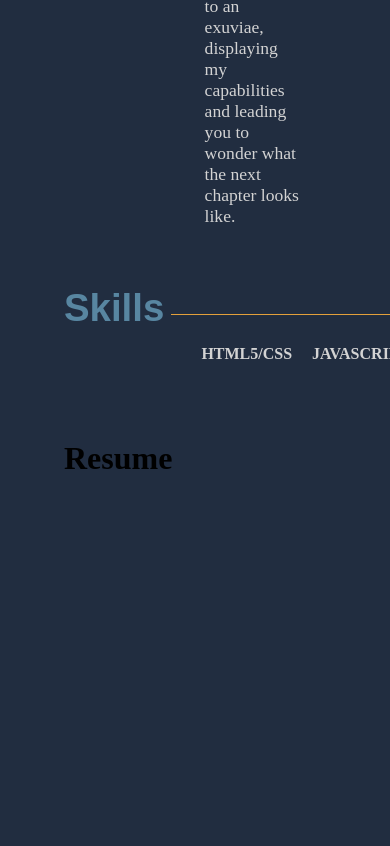
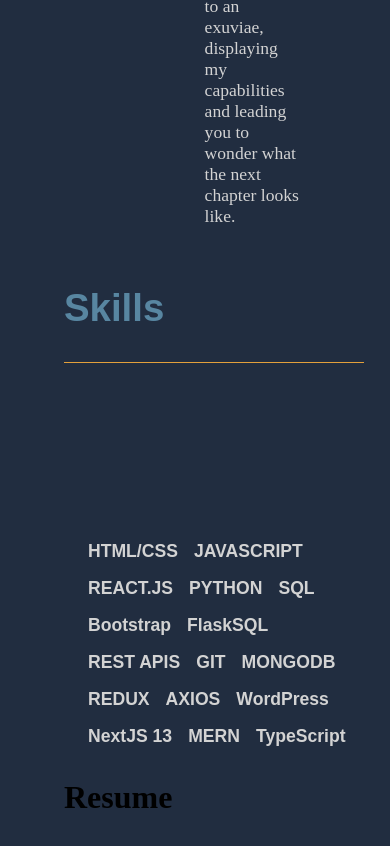
Before and after one commit to mllrdnl/exuviae-portfolio, a Next.js app: page /about in a window 390 px wide. Shown: the part 2538-3384 px from the top of the page. Before the commit the page ends 3047 px from the top, so only its background shows below. Built offline with nearby package versions, Linux system fonts and the light colour scheme; a web font is replaced by a local one.

Commit message:
[added] project card

```diff
--- a/app/about/page.tsx
+++ b/app/about/page.tsx
@@ -51,19 +51,40 @@ const about = () => {
             <h1 className={styles.aboutH1}>Skills</h1>
           </div>
           <div className={styles.skillsContent}>
+            <div>
+              <svg
+                // id="Layer_1"
+                // data-name="Layer 1"
+                xmlns="http://www.w3.org/2000/svg"
+              >
+                <line
+                  className={styles.goldLine}
+                  width="1862"
+                  height="4.08"
+                  x1="0"
+                  y1="0"
+                  x2="600"
+                  y2="0"
+                />
+              </svg>
+            </div>
             <div className={styles.skillsText}>
-              <h4>HTML5/CSS</h4>
-              <h4>JAVASCRIPT</h4>
-              <h4>REACT.JS</h4>
-              <h4>PYTHON</h4>
-              <h4>SQL</h4>
-              <h4>Bootstrap</h4>
-              <h4>FlaskSQL</h4>
-              <h4>REST APIS</h4>
-              <h4>GIT</h4>
-              <h4>MONGODB</h4>
-              <h4>REDUX</h4>
-              <h4>AXIOS</h4>
+              <h4 className={styles.skill}>HTML/CSS</h4>
+              <h4 className={styles.skill}>JAVASCRIPT</h4>
+              <h4 className={styles.skill}>REACT.JS</h4>
+              <h4 className={styles.skill}>PYTHON</h4>
+              <h4 className={styles.skill}>SQL</h4>
+              <h4 className={styles.skill}>Bootstrap</h4>
+              <h4 className={styles.skill}>FlaskSQL</h4>
+              <h4 className={styles.skill}>REST APIS</h4>
+              <h4 className={styles.skill}>GIT</h4>
+              <h4 className={styles.skill}>MONGODB</h4>
+              <h4 className={styles.skill}>REDUX</h4>
+              <h4 className={styles.skill}>AXIOS</h4>
+              <h4 className={styles.skill}>WordPress</h4>
+              <h4 className={styles.skill}>NextJS 13</h4>
+              <h4 className={styles.skill}>MERN</h4>
+              <h4 className={styles.skill}>TypeScript</h4>
             </div>
           </div>
         </div>
--- a/app/styles/aboutPage.module.css
+++ b/app/styles/aboutPage.module.css
@@ -20,6 +20,8 @@
   font-style: normal;
   color: #5886a1;
   font-size: 2.4rem;
+  margin: 0;
+  padding: 0;
 }
 
 .aboutContent {
@@ -36,7 +38,7 @@
   font-size: 1.1rem;
 }
 
-.aboutSkills {
+/* .aboutSkills {
   display: flex;
   flex-direction: row;
 }
@@ -62,8 +64,63 @@
   margin: 1.8rem;
   border-top: 1px solid #e3a03b;
   padding: 20px;
+} */
+
+.aboutSkills {
+  display: grid;
+  grid-template-columns: 1fr 12fr;
+  gap: 1.5rem;
 }
 
-/* @media screen and (min-width: 320px) and (max-width: 425px) {
+/* .skillsHeader {
+  border: 1px solid gray;
+} */
 
-} */
+.skillsContent {
+  border-top: 1px solid #e3a03b;
+  margin-top: 2rem;
+  /* padding-top: 1.5rem; */
+}
+
+.skillsText {
+  display: flex;
+  flex-direction: row;
+  flex-wrap: wrap;
+  padding-left: 1.5rem;
+  padding-bottom: 1.5rem;
+}
+
+.goldLine {
+  fill: #e3a03b;
+}
+
+.skill {
+  font-family: "espiritu", sans-serif;
+  color: lightgray;
+  font-size: 1.1rem;
+  /* border: 1px solid gray; */
+  margin-top: 1.5rem;
+  margin-right: 1.5rem;
+  padding: 0.5rem;
+}
+
+@media screen and (min-width: 320px) and (max-width: 425px) {
+  .aboutSkills {
+    display: grid;
+    grid-template-columns: 1fr;
+    gap: 1rem;
+  }
+
+  .skillsContent {
+    margin-top: 1rem;
+  }
+
+  .skillsText {
+    padding-left: 1rem;
+    padding-top: 1rem;
+  }
+
+  .skill {
+    margin: 0;
+  }
+}
```
Also changed, not shown: app/components/ProjCard.tsx (added, +20 -0 lines), app/projects/page.tsx (+8 -0 lines), app/styles/ProjCard.module.css (added, +35 -0 lines), app/styles/projectPage.module.css (+31 -6 lines), data.json (added, +74 -0 lines), types.d.ts (added, +12 -0 lines), public/goldline.svg (added).
